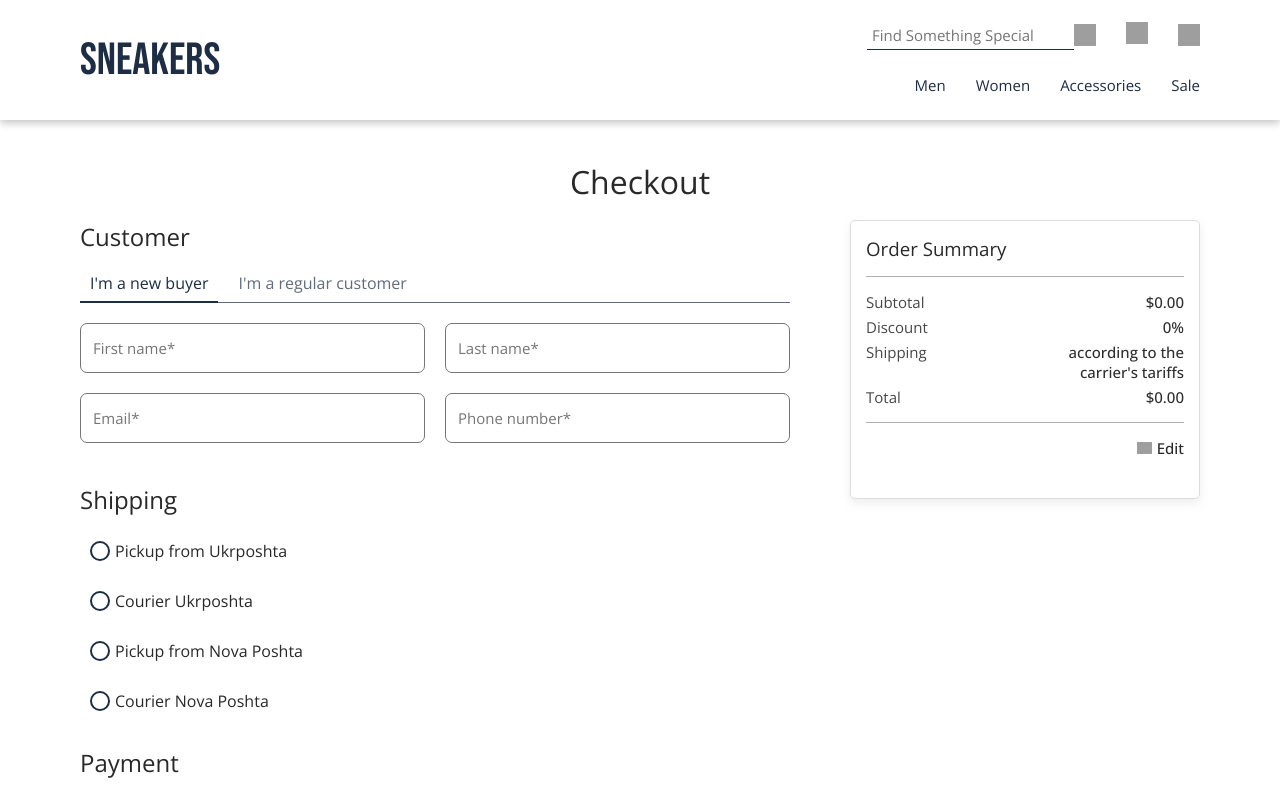
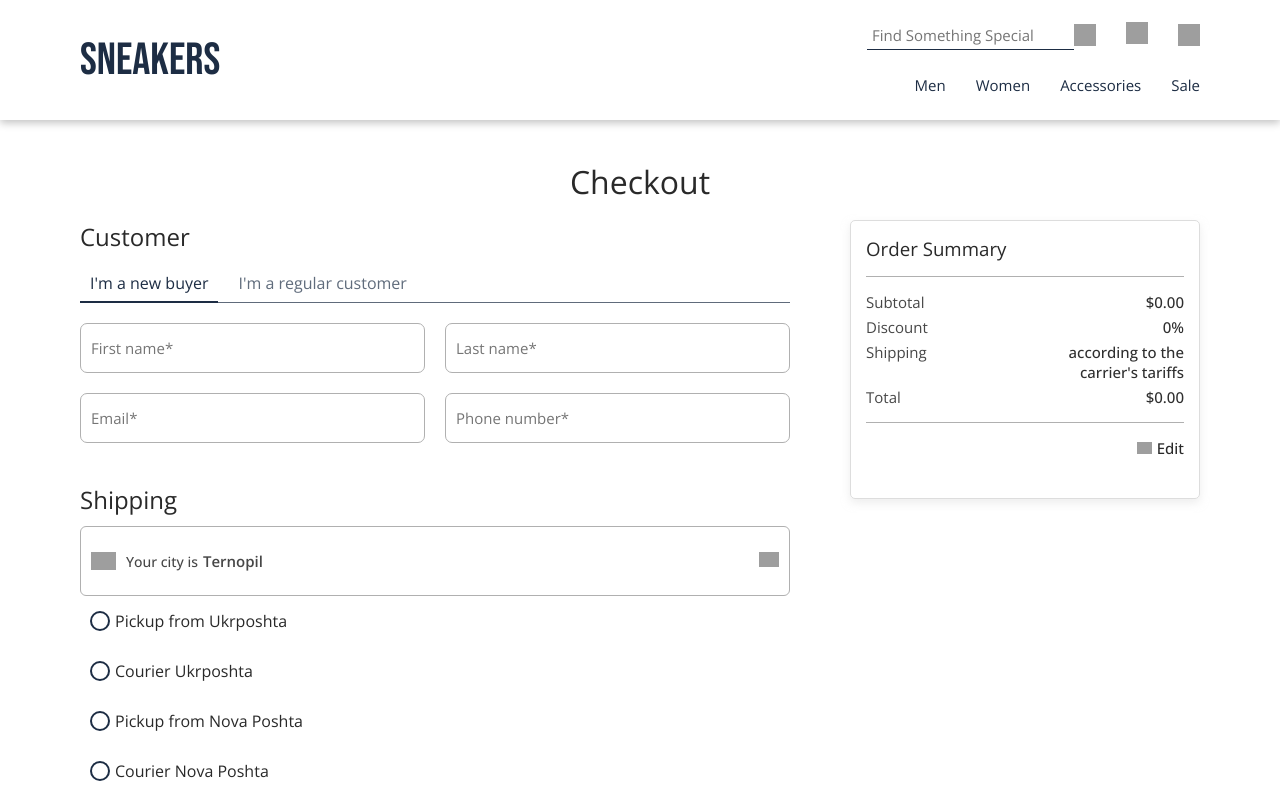
Before and after one commit to JonobaneL/Sneakers, a React (Vite) app: page /checkout in a window 1280 px wide. Shown: the top 800 px of the page. Built offline with nearby package versions, Linux system fonts and the light colour scheme; grey boxes are pictures that could not be loaded; the HTML template or start-up script is replaced by a standard one.

Commit message:
modified project

```diff
--- a/src/components/UI/inputV2/CInput.jsx
+++ b/src/components/UI/inputV2/CInput.jsx
@@ -2,7 +2,6 @@ import { forwardRef } from 'react';
 import styles from './CInput.module.scss'
 
 const CInput = forwardRef((params,ref) => {
-    console.log(params)
     const inputType = params.id.split('-')[1] || 'underline';
     const inputHeight = params.id.split('-')[2] || '40';
     if(inputType=='underline')
--- a/src/components/UI/inputV2/CInput.module.scss
+++ b/src/components/UI/inputV2/CInput.module.scss
@@ -3,7 +3,7 @@ $main-color:#1D2D44;
 .input{
     width: 100%;
     height: 30px;
-    padding: 0 5px;
+    padding: 0 10px;
     font-size: 15px;
     color: $main-color;
     background: transparent;
@@ -17,11 +17,25 @@ $main-color:#1D2D44;
             border-bottom: 1px solid #fff;
         }
     }
+    &[data-errors=true]{
+        &.full-border{
+            border: 1px solid #d43f21;
+            &:focus{
+                border: 1px solid #d43f21;
+            }
+        }
+        &::placeholder{
+            color:#d43f21e3;
+        }
+    }
     &.underline{
         border-bottom: 1px solid $main-color;
     }
     &.full-border{
         border-radius: 7px;
         border: 1px solid #b0b0b0;
+        &:focus{
+            border: 1px solid #757575;
+        }
     }
 }
--- /dev/null
+++ b/src/components/ValidationErrorMessages/ValidationErrorMessages.jsx
@@ -0,0 +1,24 @@
+import styles from './ValidationErrorMessages.module.scss'
+
+
+const ValidationErrorMessages = ({children,durty,errorMessages}) => {
+    return (
+        <div className={styles.wrapper}>
+            {children}
+            {durty?
+                <ul className={styles.messages}>
+                    <li className={styles.messages__item}>{errorMessages[errorMessages.length-1]}</li>
+                    {/* {errorMessages.map((item,index)=>
+                        <li key={index} className={styles.messages__item}>
+                            {item}
+                        </li>
+                    )} */}
+                </ul>
+                :null
+            }
+
+        </div>
+     );
+}
+
+export default ValidationErrorMessages;
--- /dev/null
+++ b/src/components/ValidationErrorMessages/ValidationErrorMessages.module.scss
@@ -0,0 +1,16 @@
+.wrapper{
+    width: 100%;
+    .messages{
+        display: flex;
+        flex-direction:column;
+        gap: 5px;
+        padding-left: 10px;
+        margin-top: 5px;
+        position: relative;
+        .messages__item{
+            font-size: 12px;
+            color:#d43f21;
+            position: absolute;
+        }
+    }
+}
--- a/src/hooks/useValidation.js
+++ b/src/hooks/useValidation.js
@@ -10,6 +10,7 @@ export const useValidation = (value='',validations,validationErrorMessages) =>{
     const [maxLength,setMaxLength] = useState(false);
     const [isEmail,setEmailError] = useState(false);
     const [currentErrors, setCurrentErrors] = useState([])
+    const [isValid,setIsValid] = useState(false)
     const standart = {
         isEmpty:'Field is empty',
         minLength:'Not enough letters',
@@ -60,11 +61,17 @@ export const useValidation = (value='',validations,validationErrorMessages) =>{
         }
       }
     },[value])
+    useEffect(()=>{
+      if(currentErrors.length <= 0){
+        setIsValid(true)
+      }else{setIsValid(false)}
+    },[value,currentErrors])
     return {
       isEmpty,
       minLength,
       maxLength,
       isEmail,
+      isValid,
       currentErrors,
     }
   }
--- a/src/pages/About.jsx
+++ b/src/pages/About.jsx
@@ -13,7 +13,7 @@ const About = () => {
           <form>
             <input value={email.value} onChange={e =>email.onChange(e)} onBlur={e =>email.onBlur(e)} type="email" name="email" id="userEmail" placeholder="Enter your email" />
             <ul>
-              {email.isDurty && email.currentErrors.map(item=><li>{item}</li>)}
+              {email.isDurty && email.currentErrors[email.currentErrors.length-1]}
             </ul>
             <input value={password.value} onChange={e =>password.onChange(e)} onBlur={e =>password.onBlur(e)} type="password" name='password' id='userPassword' placeholder='Enter your password' />
             <button type='submit'>Log In</button>
--- a/src/pages/Checkout/Checkout.jsx
+++ b/src/pages/Checkout/Checkout.jsx
@@ -1,8 +1,6 @@
-import { useState } from 'react';
+import { useState, useEffect } from 'react';
 import styles from './Checkout.module.scss'
 import InfoTabs from '../../components/UI/info-tabs/InfoTabs';
-import { useShoppingCart } from '../../context/CartContext';
-import { useEffect } from 'react';
 import RadioList from '../../components/RadioList/RadioList';
 import Select from '../../components/UI/select/Select';
 import { city } from '../../data/shipping-data';
@@ -15,15 +13,21 @@ import OrdreSummaryList from '../../components/OrderSummaryList/OrderSummaryList
 import TotalSection from '../../components/TotalSection/TotalSection';
 import editIcon from '../../images/edit-icon.svg'
 import { Link } from 'react-router-dom';
+import { useInput } from '../../hooks/useInput';
+import ValidationErrorMessages from '../../components/ValidationErrorMessages/ValidationErrorMessages';
+import mapPoint from '../../images/map-pointer.svg'
+import rightArrow from '../../images/right-arrow.svg'
 
 const Checkout = () => {
     const [customer,setCustomer] = useState('new');
-    const {cartSubTotal,cartTotal} = useShoppingCart();
     const hadler = (param)=>{
         console.log(param)
     }
+    const firstName = useInput('',{isEmpty:true},{isEmpty:'Please enter your first name'})
+    const lastName = useInput('',{isEmpty:true},{isEmpty:'Please enter your first name'})
+    const email = useInput('',{isEmpty:true,isEmail:true},{isEmpty:'Please enter a valid email address',isEmail:'Please enter a valid email address'})
+    const phoneNumber = useInput('',{isEmpty:true},{isEmpty:'Please enter your phone number'})
     const currentCity = city[city.length-1]
-    console.log(currentCity)
     const ukrposhtaOffices = getPostOffice(currentCity.id,'ukrposhta')
     const novaposhtaOffices = getPostOffice(currentCity.id,'novaposhta')
     return <div className={styles.checkout}>
@@ -36,12 +40,20 @@ const Checkout = () => {
                         <InfoTabs titles={[{id:'1',name:`I'm a new buyer`},{id:'2',name:`I'm a regular customer`}]}>
                             <div className={styles.newCustomer}>
                                 <div className={styles['customer-info']}>
-                                        <input className={styles.customInput} type="text" placeholder='First name*' />
-                                        <input className={styles.customInput} type="text" placeholder='Last name*' />
+                                        <ValidationErrorMessages durty={firstName.isDurty} errorMessages={firstName.currentErrors}>
+                                            <CInput value={firstName.value} onChange={e=>firstName.onChange(e)} onBlur={e=>firstName.onBlur(e)} id='firstName-fullBorder-50' placeholder='First name*' type='text' data-errors={firstName.isValid==false && firstName.isDurty}/>
+                                        </ValidationErrorMessages>
+                                        <ValidationErrorMessages durty={lastName.isDurty} errorMessages={lastName.currentErrors}>
+                                            <CInput value={lastName.value} onChange={e=>lastName.onChange(e)} onBlur={e=>lastName.onBlur(e)} id='lastName-fullBorder-50' placeholder='Last name*' type='text' data-errors={lastName.isValid==false && lastName.isDurty}/>
+                                        </ValidationErrorMessages>
                                     </div>
                                     <div className={styles['customer-contacts']}>
-                                        <input className={styles.customInput} type="text" placeholder='Email*' />
-                                        <input className={styles.customInput} type="tel" placeholder='Phone number*' />
+                                        <ValidationErrorMessages durty={email.isDurty} errorMessages={email.currentErrors}>
+                                            <CInput value={email.value} onChange={e=>email.onChange(e)} onBlur={e=>email.onBlur(e)} id='email-fullBorder-50' placeholder='Email*' type='email' name="email"  data-errors={email.isValid==false && email.isDurty}/>
+                                        </ValidationErrorMessages>
+                                        <ValidationErrorMessages durty={phoneNumber.isDurty} errorMessages={phoneNumber.currentErrors}>
+                                            <CInput value={phoneNumber.value} onChange={e=>phoneNumber.onChange(e)} onBlur={e=>phoneNumber.onBlur(e)} id='phoneNumber-fullBorder-50' placeholder='Phone number*' type='tel'  data-errors={phoneNumber.isValid==false && phoneNumber.isDurty}/>
+                                        </ValidationErrorMessages>
                                     </div>
                                 </div>
                             <div>
@@ -52,7 +64,16 @@ const Checkout = () => {
                     </div>
                     <div className={styles.shipping}>
                         <h2 className={styles['section-title']}>Shipping</h2>
-                        <div className="city"></div>
+                        <div className={styles.city}>
+                            <img className={styles.city__pointIcon} src={mapPoint} alt="Map point" />
+                            <p className={styles.city__name}>
+                                Your city is
+                                <span className={styles.city__current}>{currentCity.name}</span>
+                            </p>
+                            <button className={styles.city__arrow}>
+                                <img src={rightArrow} alt="" />
+                            </button>
+                        </div>
                         <RadioList list={[
                             {id:'opt1',label:'Pickup from Ukrposhta',value:'ukrposhta-prickup'},
                             {id:'opt2',label:'Courier Ukrposhta',value:'ukrposhta-courier'},
--- a/src/pages/Checkout/Checkout.module.scss
+++ b/src/pages/Checkout/Checkout.module.scss
@@ -32,7 +32,7 @@
                     height: 50px;
                     color: #292929;
                     border-radius:7px;
-                    border:1px solid rgb(117,117,117);
+                    border:1px solid #757575;
                     padding-inline: 12px 16px;
                     padding-top: 16px;
                     padding-bottom: 16px;
@@ -53,6 +53,42 @@
             }
             .shipping{
                 margin: 20px 0;
+                .city{
+                    width: 100%;
+                    height: 70px;
+                    border: 1px solid #b0b0b0;
+                    border-radius: 6px;
+                    display: flex;
+                    align-items: center;
+                    padding: 0 10px;
+                    gap:10px;
+                    cursor:pointer;
+                    transition: all 0.2s;
+                    &:hover{
+                        background: rgba(236, 236, 236, 0.45);
+                        transition: all 0.2s;
+                    }
+                    &__name{
+                        flex:1 1 100%;
+                        font-size: 14px;
+                        font-weight: 500;
+                        color: #474747;
+                        .city__current{
+                            margin-left:5px;
+                            font-weight: 600;
+                            font-size: 15px;
+                        }
+                    }
+                    &__pointIcon{
+                        width: 25px;
+                    }
+                    &__arrow{
+                        background:none;
+                        img{
+                            width: 20px;
+                        }
+                    }
+                }
                 &-options{
                     display:flex;
                     flex-direction:column;
```
